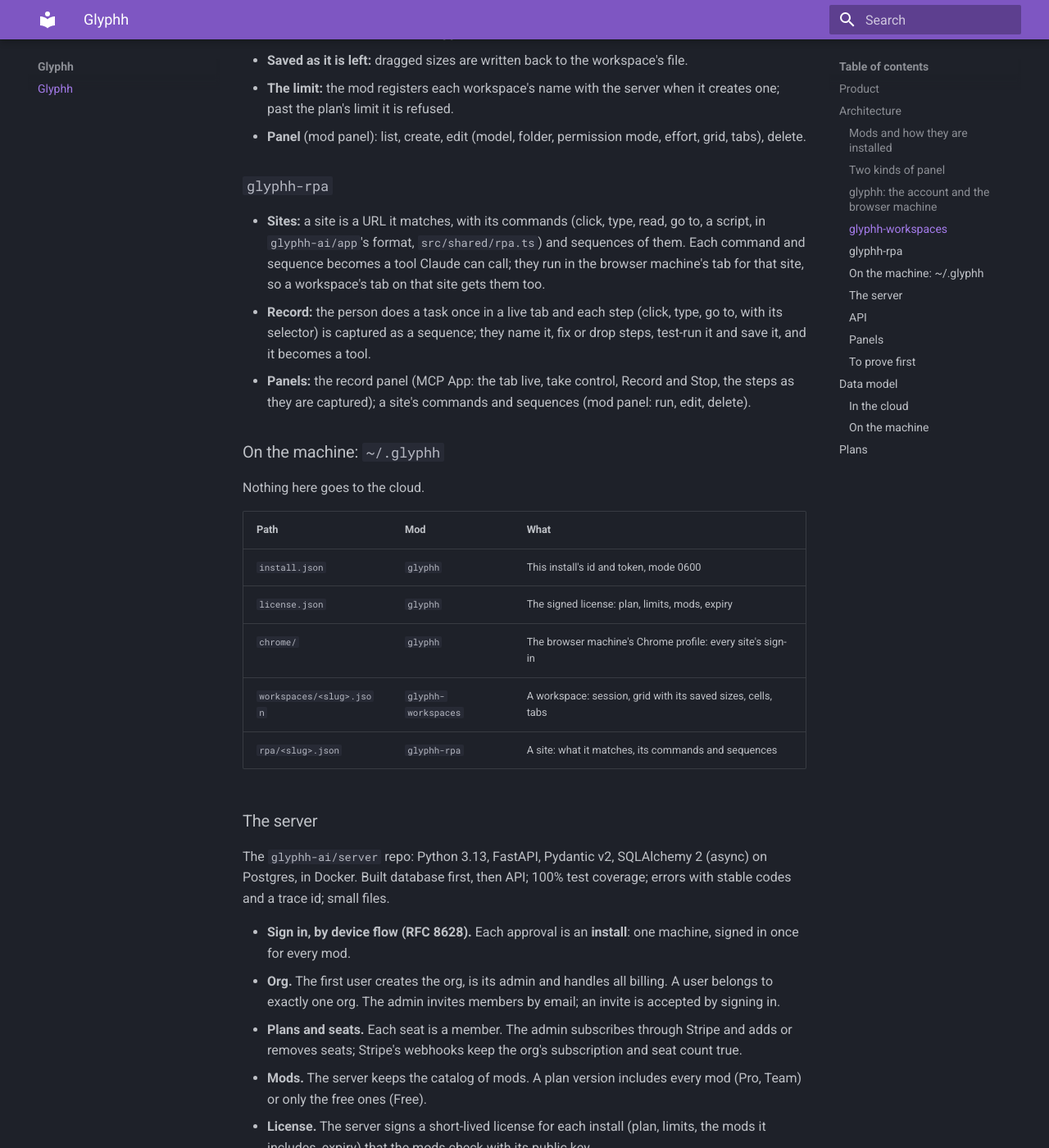
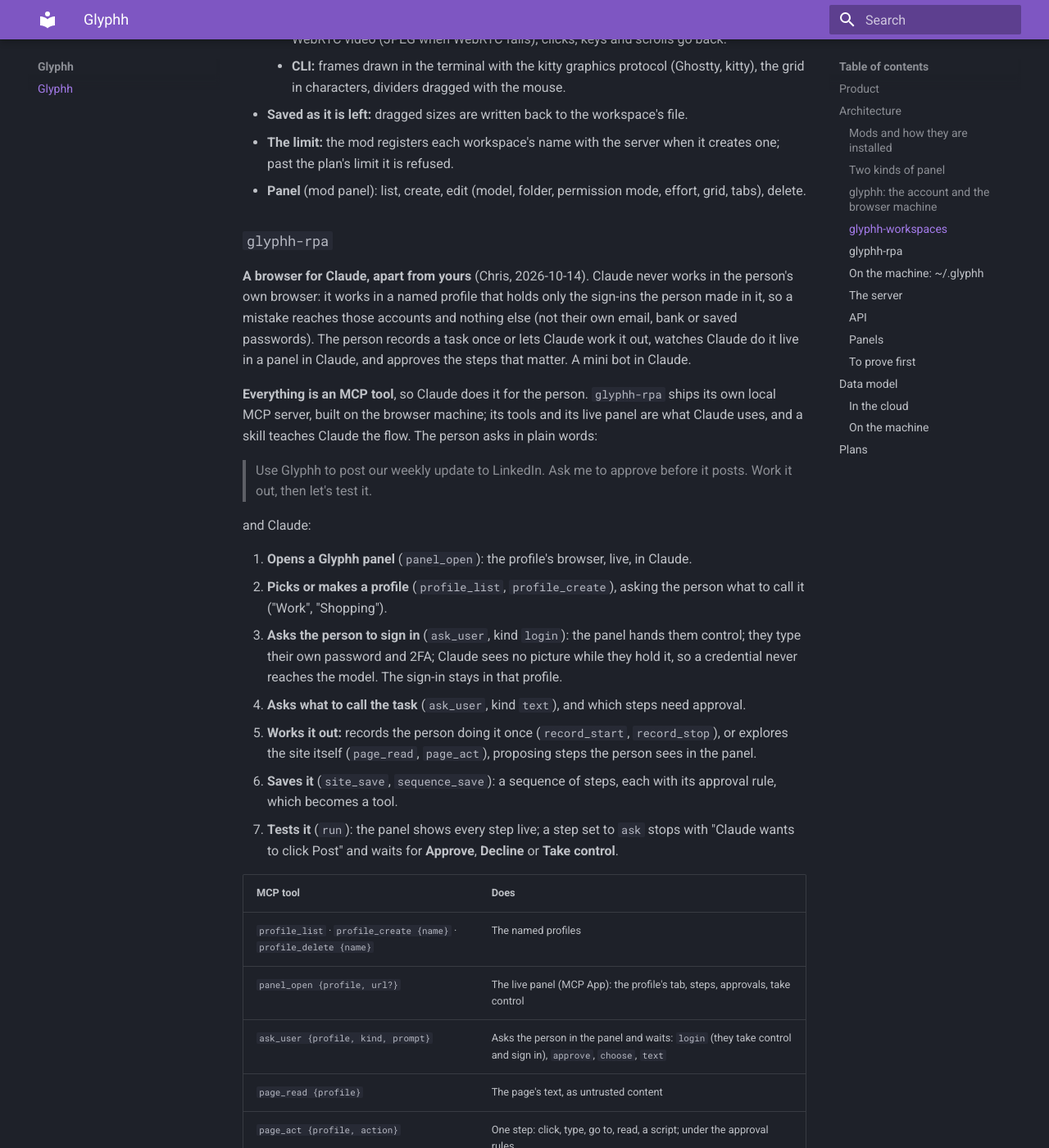
Before and after one commit to glyphh-ai/server, an MkDocs documentation site: the page built from docs/architecture.md, in a window 1280 px wide and 1400 px high, scrolled down 4193 px. Shown: the whole window at 82% size. Built offline with MkDocs 1.6.1 and Material for MkDocs 9.7.7, drawn with Linux system fonts in a browser that asks for light colours; some of the changed text lies outside the part shown.

Commit message:
Architecture: glyphh-rpa is a browser for Claude apart from yours (Chris, 2026-10-14)
Named, isolated profiles signed in only where the person signs in; every
step an MCP tool Claude uses for the person (open the panel, make a profile,
ask them to sign in, name the task, record or work it out, save, test);
approval rules per step (auto or ask) in the live panel; a run log.

Co-Authored-By: Claude Opus 5.5 <noreply@anthropic.com>

```diff
--- a/docs/architecture.md
+++ b/docs/architecture.md
@@ -12,7 +12,7 @@ The first mods:
 |---|---|---|
 | `glyphh` | The account: sign in, license, account, org, plan and billing panels, and the browser machine every other mod uses | Every plan; the others depend on it |
 | `glyphh-workspaces` | Workspaces: a layout grid of live web tabs plus the Claude session it runs (model, folder, permission mode, effort); switching workspaces switches all of it | Every plan; Free up to 2 workspaces |
-| `glyphh-rpa` | A website as tools: commands and sequences on a site, a live tab in a panel in Claude, take control, record a task once and run it | Pro and Team |
+| `glyphh-rpa` | A browser for Claude apart from yours: named profiles signed in only where you choose, tasks recorded once and run as tools, Claude watched live in a panel and stopped for your approval where it matters | Pro and Team |
 
 - **Pro and Team include every mod**, and every mod as it ships, so the subscription grows in value. One mod sold on its own as an add-on can come later without a redesign.
 - **Everything is in Claude.** Every screen is a panel Claude shows. There is no Glyphh app and no Glyphh web UI; the only pages are the device sign-in's and Stripe's own.
@@ -87,8 +87,8 @@ Proved on 2026-10-12 (`glyphh-ai/server`, branch `proto/stream`): an MCP App pan
 - **License:** fetched and checked (Ed25519) at start and refreshed daily; every mod reads it.
 - **Panels** (mod panels): account, org, plan, billing.
 - **The browser machine:** `glyphh` ships a local MCP server (the plugin's own, started by Claude), which owns Chrome:
-    - Chrome driven over a private pipe (`--remote-debugging-pipe`), never a debugging port; one profile on disk, so a site signed in once stays signed in. One owner, since Chrome opens a profile once.
-    - Render, watch, take control, drive and record are its MCP tools; the other mods call them (`$.mcp.call`), and Claude calls those the mods allow.
+    - Chrome driven over a private pipe (`--remote-debugging-pipe`), never a debugging port, one Chrome per **named profile** (`~/.glyphh/profiles/<name>/`): an isolated browser holding only the sign-ins made in it, kept on disk so a site signed in once stays signed in. A profile is open in one Chrome at a time, and the browser machine is its one owner.
+    - Render, watch, take control, drive and record are its own local API; the other mods build on it.
     - Its MCP App panels show a tab live (frames, or WebRTC where the frame allows it) with take control: the person's clicks, keys and paste go into the tab while Claude waits, and Claude sees no picture while they hold it, so a password or a code never reaches the model.
     - Only this machine's Claude reaches it; other agents could pair with it later.
 
@@ -107,9 +107,39 @@ Built from `~/development/glyphh/workspaces` (its README holds what a mod can an
 
 ### `glyphh-rpa`
 
-- **Sites:** a site is a URL it matches, with its commands (click, type, read, go to, a script, in `glyphh-ai/app`'s format, `src/shared/rpa.ts`) and sequences of them. Each command and sequence becomes a tool Claude can call; they run in the browser machine's tab for that site, so a workspace's tab on that site gets them too.
-- **Record:** the person does a task once in a live tab and each step (click, type, go to, with its selector) is captured as a sequence; they name it, fix or drop steps, test-run it and save it, and it becomes a tool.
-- **Panels:** the record panel (MCP App: the tab live, take control, Record and Stop, the steps as they are captured); a site's commands and sequences (mod panel: run, edit, delete).
+**A browser for Claude, apart from yours** (Chris, 2026-10-14). Claude never works in the person's own browser: it works in a named profile that holds only the sign-ins the person made in it, so a mistake reaches those accounts and nothing else (not their own email, bank or saved passwords). The person records a task once or lets Claude work it out, watches Claude do it live in a panel in Claude, and approves the steps that matter. A mini bot in Claude.
+
+**Everything is an MCP tool**, so Claude does it for the person. `glyphh-rpa` ships its own local MCP server, built on the browser machine; its tools and its live panel are what Claude uses, and a skill teaches Claude the flow. The person asks in plain words:
+
+> Use Glyphh to post our weekly update to LinkedIn. Ask me to approve before it posts. Work it out, then let's test it.
+
+and Claude:
+
+1. **Opens a Glyphh panel** (`panel_open`): the profile's browser, live, in Claude.
+2. **Picks or makes a profile** (`profile_list`, `profile_create`), asking the person what to call it ("Work", "Shopping").
+3. **Asks the person to sign in** (`ask_user`, kind `login`): the panel hands them control; they type their own password and 2FA; Claude sees no picture while they hold it, so a credential never reaches the model. The sign-in stays in that profile.
+4. **Asks what to call the task** (`ask_user`, kind `text`), and which steps need approval.
+5. **Works it out:** records the person doing it once (`record_start`, `record_stop`), or explores the site itself (`page_read`, `page_act`), proposing steps the person sees in the panel.
+6. **Saves it** (`site_save`, `sequence_save`): a sequence of steps, each with its approval rule, which becomes a tool.
+7. **Tests it** (`run`): the panel shows every step live; a step set to `ask` stops with "Claude wants to click Post" and waits for **Approve**, **Decline** or **Take control**.
+
+| MCP tool | Does |
+|---|---|
+| `profile_list` · `profile_create {name}` · `profile_delete {name}` | The named profiles |
+| `panel_open {profile, url?}` | The live panel (MCP App): the profile's tab, steps, approvals, take control |
+| `ask_user {profile, kind, prompt}` | Asks the person in the panel and waits: `login` (they take control and sign in), `approve`, `choose`, `text` |
+| `page_read {profile}` | The page's text, as untrusted content |
+| `page_act {profile, action}` | One step: click, type, go to, read, a script; under the approval rules |
+| `record_start {profile}` · `record_stop` | Captures the person's steps (with selectors) as a draft sequence |
+| `site_save {name, match, profile}` | A site: the URLs it matches and the profile it runs in |
+| `sequence_save {site, name, steps}` | A sequence; each step `auto` or `ask` |
+| `run {site, sequence, inputs?}` | Runs it live in the panel, stopping at every `ask` |
+| `sites_list` · `log_read {site?}` | Saved sites and sequences; what ran, who did each step (Claude or the person) and what was approved |
+
+- **Approval rules:** reading runs (`auto`); sending, posting, buying, deleting and anything set to `ask` waits for the person. When nobody is watching (a run on a clock, or started by another agent), `ask` means refused.
+- **Saved sequences are tools** too (`<site>_<sequence>`), so Claude runs them by name later: "post the weekly update".
+- **Commands and sequences** keep `glyphh-ai/app`'s format (`src/shared/rpa.ts`), with an approval rule on each step.
+- **Panels:** the live panel (MCP App: watch, record, approve, take control); a site's sequences (mod panel: run, edit, delete).
 
 ### On the machine: `~/.glyphh`
 
@@ -119,9 +149,10 @@ Nothing here goes to the cloud.
 |---|---|---|
 | `install.json` | `glyphh` | This install's id and token, mode 0600 |
 | `license.json` | `glyphh` | The signed license: plan, limits, mods, expiry |
-| `chrome/` | `glyphh` | The browser machine's Chrome profile: every site's sign-in |
+| `profiles/<name>/` | `glyphh` | A named profile: an isolated Chrome profile with only the sign-ins made in it |
 | `workspaces/<slug>.json` | `glyphh-workspaces` | A workspace: session, grid with its saved sizes, cells, tabs |
-| `rpa/<slug>.json` | `glyphh-rpa` | A site: what it matches, its commands and sequences |
+| `rpa/<slug>.json` | `glyphh-rpa` | A site: what it matches, its profile, its commands and sequences with their approval rules |
+| `rpa/log/` | `glyphh-rpa` | What ran: each step, who did it, what was approved |
 
 ### The server
 
@@ -198,7 +229,7 @@ Each works before design draws it.
 | Billing (admin): seats, checkout, Stripe's portal | `glyphh` | Mod |
 | A live tab with take control | `glyphh` | MCP App |
 | Workspaces: list, create, edit, delete | `glyphh-workspaces` | Mod |
-| Record: the tab live, take control, Record and Stop, the steps, test-run, save | `glyphh-rpa` | MCP App |
+| The live panel: the profile's tab, the steps, Approve / Decline / Take control, Record and Stop, sign in | `glyphh-rpa` | MCP App |
 | A site's commands and sequences: run, edit, delete | `glyphh-rpa` | Mod |
 | Not in your plan: which plans include this mod | every mod | Mod |
 
@@ -331,7 +362,8 @@ erDiagram
 - **A cell** sits at a column and row with its spans, and is a `browser` (showing one of the workspace's tabs), `file`, `editor`, `terminal` or `diff`.
 - **A tab** is a URL with its name and no redirect.
 - **A site is one file**, `rpa/<slug>.json`: what URLs it matches, its commands, and sequences of steps that call them (`recorded` when made with Record). A tab on a matching URL gets the site's tools.
-- **Every site signs in through the one Chrome profile** (`chrome/`).
+- **A site runs in one named profile** (`profiles/<name>/`), signed in only where the person signed in; a workspace tab names its profile too.
+- **Each step of a sequence has an approval rule:** `auto` or `ask`.
 - **`license.json`** is refreshed from the server through the install's token and carries the plan's limits and mods.
 
 ## Plans
```
Also changed, not shown: docs/img/data-model-local.png.
